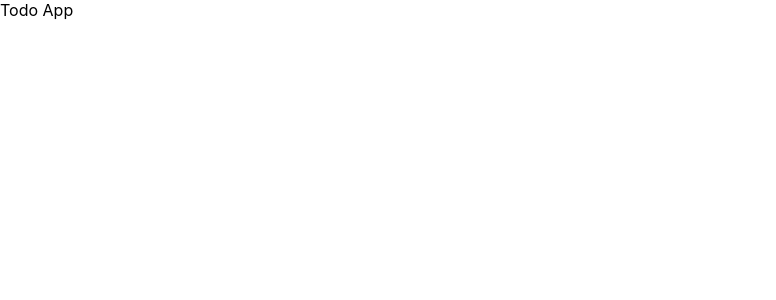
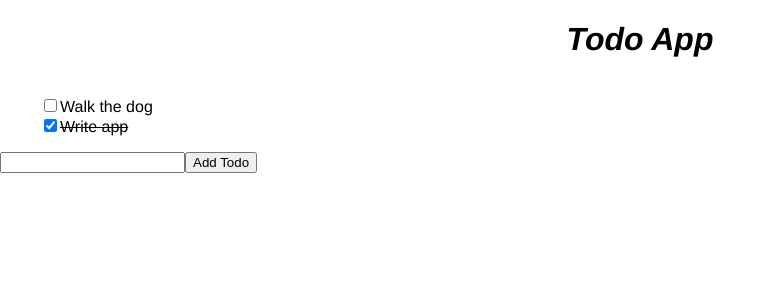
Before and after one commit to a-falkonia/todo-redux, a React (Create React App) app: page / in a window 1280 px wide. Shown: the top 300 px of the page, without its empty margins (0-776 px from the left). Built offline with nearby package versions, Linux system fonts and the light colour scheme.

Commit message:
Add basic functionality

```diff
--- a/package.json
+++ b/package.json
@@ -10,6 +10,7 @@
     "@types/node": "^16.11.49",
     "@types/react": "^18.0.17",
     "@types/react-dom": "^18.0.6",
+    "@types/styled-components": "^5.1.26",
     "react": "^18.2.0",
     "react-dom": "^18.2.0",
     "react-scripts": "5.0.1",
--- a/src/App.tsx
+++ b/src/App.tsx
@@ -1,10 +1,62 @@
-import React from 'react';
+import { Fragment, useState } from 'react';
+import styled from 'styled-components';
+import GlobalStyle from './styles/GlobalStyles';
+import { Todo } from './types.d';
+import TodoList from './components/TodoList';
+import AddTodoForm from './components/AddTodoForm';
+
+export const StyledHeader = styled.header`
+  display: flex;
+  justify-content: center;
+  align-content: center;
+  font-weight: normal;
+  font-style: italic;
+`;
+
+const initialTodos: Todo[] = [
+  {
+    description: 'Walk the dog',
+    completed: false,
+  },
+  {
+    description: 'Write app',
+    completed: true,
+  },
+];
 
 function App() {
+  const [todos, setTodos] = useState(initialTodos);
+
+  const handleToggle = (selectedTodo: Todo) => {
+    const newTodos = todos.map((todo) => {
+      if (todo === selectedTodo) {
+        return {
+          ...todo,
+          completed: !todo.completed,
+        };
+      }
+      return todo;
+    });
+    setTodos(newTodos);
+  };
+
+  const handleTodoAdd = (description: string) => {
+    setTodos([...todos, { description: description, completed: false }]);
+  };
+
   return (
-    <div className='App'>
-      <header className='App-header'>Todo App</header>
-    </div>
+    <Fragment>
+      <GlobalStyle />
+      <div className='App'>
+        <StyledHeader>
+          <h1>Todo App</h1>
+        </StyledHeader>
+        <main>
+          <TodoList todos={todos} toggleTodo={handleToggle} />
+          <AddTodoForm addTodo={handleTodoAdd} />
+        </main>
+      </div>
+    </Fragment>
   );
 }
 
--- /dev/null
+++ b/src/components/AddTodoForm.tsx
@@ -0,0 +1,31 @@
+import { useState, MouseEvent } from 'react';
+
+interface Props {
+  addTodo: (description: string) => void;
+}
+
+const AddTodoForm = ({ addTodo }: Props) => {
+  const [text, setText] = useState('');
+  const handleSubmit = (e: MouseEvent<HTMLButtonElement>) => {
+    e.preventDefault();
+    addTodo(text);
+    setText('');
+  };
+
+  return (
+    <form>
+      <input
+        type='text'
+        value={text}
+        onChange={(e) => {
+          setText(e.target.value);
+        }}
+      />
+      <button type='submit' onClick={handleSubmit}>
+        Add Todo
+      </button>
+    </form>
+  );
+};
+
+export default AddTodoForm;
--- /dev/null
+++ b/src/components/TodoList.tsx
@@ -0,0 +1,14 @@
+import { Todo } from '../types.d'
+import { TodoListItem } from './TodoListItem';
+interface Props {
+  todos: Todo[];
+  toggleTodo: (selectedTodo: Todo) => void;
+}
+
+const TodoList = ({todos, toggleTodo}: Props) => {
+    return <ul>
+        {todos.map((todo) => <TodoListItem key={todo.description} todo={todo} toggleTodo={toggleTodo}/>)}
+  </ul>;
+};
+
+export default TodoList;
--- /dev/null
+++ b/src/components/TodoListItem.tsx
@@ -0,0 +1,21 @@
+import { Todo } from '../types.d';
+interface Props {
+  todo: Todo;
+  toggleTodo: (selectedTodo: Todo) => void;
+}
+export const TodoListItem = ({ todo, toggleTodo }: Props) => {
+  return (
+    <li>
+      <label
+        style={{ textDecoration: todo.completed ? 'line-through' : undefined }}
+      >
+        <input
+          type='checkbox'
+          checked={todo.completed}
+          onChange={() => toggleTodo(todo)}
+        />
+        {todo.description}
+      </label>
+    </li>
+  );
+};
--- /dev/null
+++ b/src/styles/GlobalStyles.tsx
@@ -0,0 +1,22 @@
+import { createGlobalStyle } from 'styled-components';
+
+const GlobalStyle = createGlobalStyle`
+
+*, *::before, *::after {
+    box-sizing: border-box;
+}
+html {
+    height: 100%;
+}
+body {
+    margin: 0;
+    padding: 0;
+    font-family: Open-Sans, Helvetica, Sans-Serif;
+  }
+  li {
+    list-style: none;
+  }
+
+`;
+
+export default GlobalStyle;
--- /dev/null
+++ b/src/types.d.ts
@@ -0,0 +1,4 @@
+export interface Todo {
+    description: string;
+    completed: boolean;
+}
```
Also changed, not shown: 1 other file (tests, documents, lock files or other folders).
